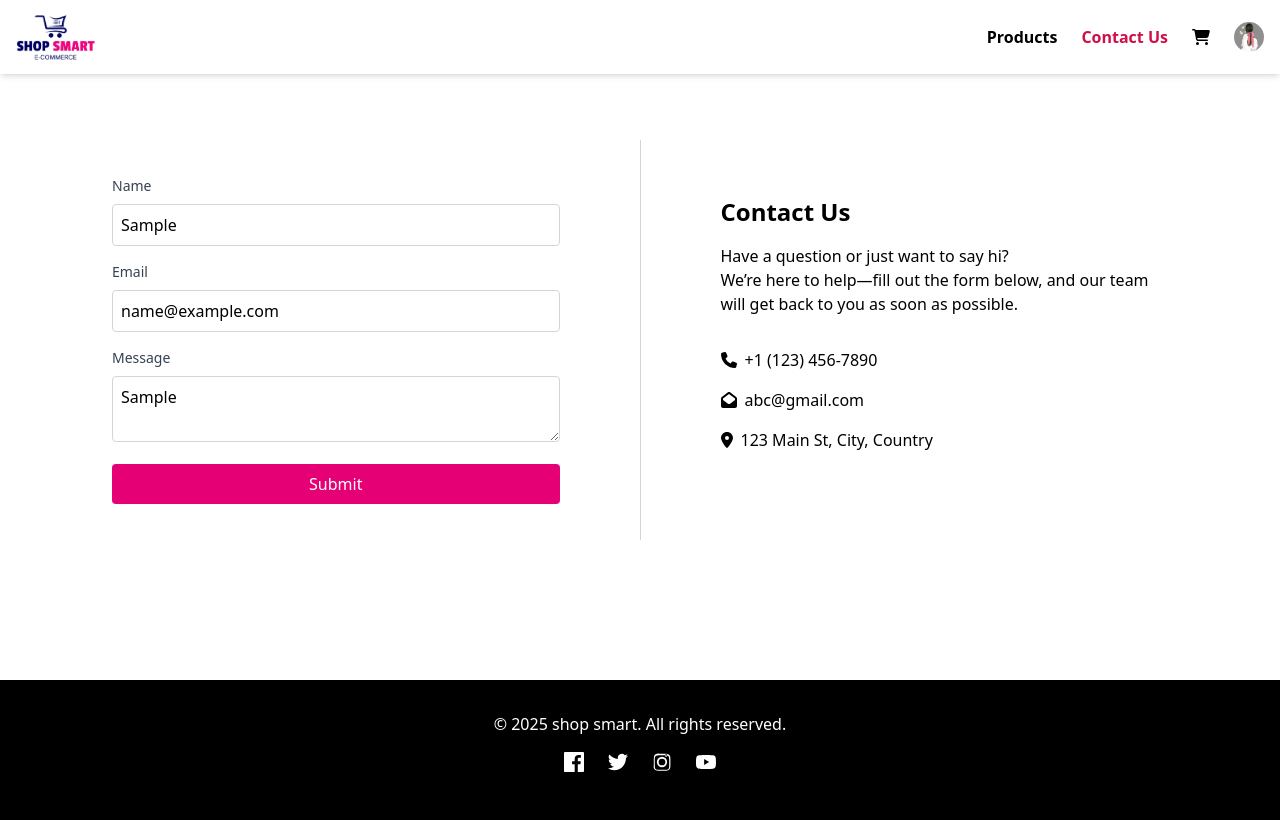
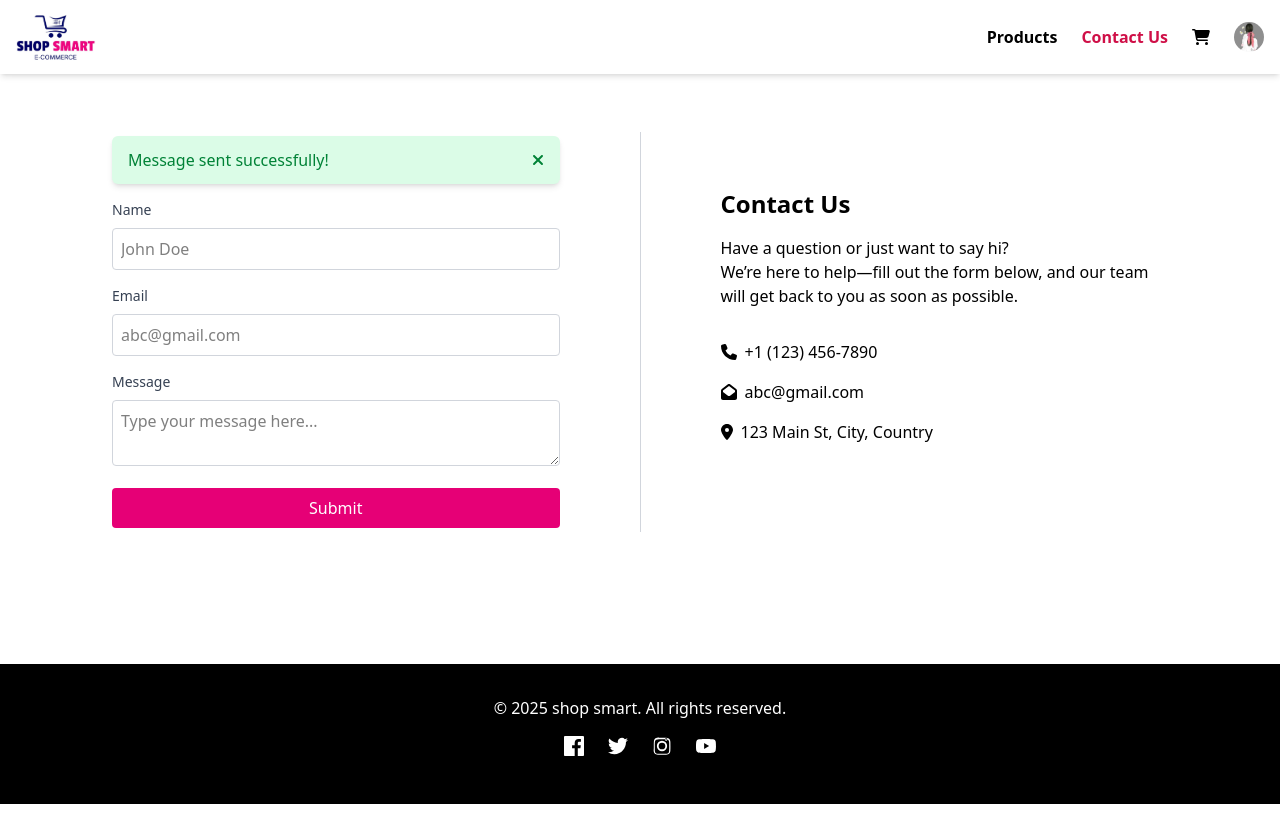
Before and after one commit to RuwandiM/product-showcase, a Next.js app: page /contact in a window 1280 px wide. Both pictures are taken after typing "Sample", "name@example.com", "Sample" into the empty fields and a click on the button "Submit". Built offline with nearby package versions, Linux system fonts and the light colour scheme; no server answers.

Commit message:
fix contact-us form error

```diff
--- a/app/api/contact/route.ts
+++ b/app/api/contact/route.ts
@@ -1,10 +1,9 @@
-import type { NextApiRequest, NextApiResponse } from 'next';
-
-export default function handler(req: NextApiRequest, res: NextApiResponse) {
-  if (req.method === 'POST') {
-    const data = JSON.parse(req.body);
-    console.log("Contact form submission:", data);
-    return res.status(200).json({ message: 'Success' });
-  }
-  res.status(405).end();
+export async function POST(request: Request) {
+  const body = await request.json();
+  const { name, email, message } = body;
+  console.log('Contact Form Submission:', { name, email, message });
+  return new Response(JSON.stringify({ success: true, message: 'Form submitted!' }), {
+    status: 200,
+    headers: { 'Content-Type': 'application/json' },
+  });
 }
--- a/app/contact/page.tsx
+++ b/app/contact/page.tsx
@@ -1,13 +1,12 @@
 "use client"
 import { useState } from 'react';
 import { FontAwesomeIcon } from "@fortawesome/react-fontawesome";
-import { faPhone, faEnvelopeOpen, faLocationDot } from "@fortawesome/free-solid-svg-icons";
+import { faPhone, faEnvelopeOpen, faLocationDot, faXmark } from "@fortawesome/free-solid-svg-icons";
 import Navbar from "../components/Navbar";
 import Footer from "../components/Footer";
 
 const ContactUs = () => {
-
-    const [message, setMessage] = useState('');
+    const [showToast, setShowToast] = useState(false);
 
     const handleSubmit = async (e: any) => {
         e.preventDefault();
@@ -20,16 +19,29 @@ const ContactUs = () => {
             }),
         });
         if (res.ok) {
-            setMessage('Form submitted!');
+            setShowToast(true);
+            e.target.reset();
         }
     };
+
+    const handleClose = () => {
+        setShowToast(false);
+    }
 
     return (
         <>
             <Navbar />
-            <div className="px-4 py-16 sm:px-6 sm:py-24 lg:max-w-7xl lg:px-8">
+            <div className="px-4 py-14 lg:max-w-7xl lg:px-8">
                 <div className="flex flex-col md:flex-row items-center justify-center">
                     <div className="md:w-1/2 w-full p-10 md:p-20">
+                        <div className={`flex items-center justify-between mb-4 rounded-md bg-green-100 px-4 py-3 text-green-700 shadow-md transition-opacity duration-500 ease-in-out ${
+                            showToast ? 'opacity-100' : 'opacity-0'
+                        }`}>
+                            Message sent successfully!
+                            <button onClick={handleClose}>
+                                <FontAwesomeIcon icon={faXmark} className="ml-2 cursor-pointer" />
+                            </button>
+                        </div>
                         <form onSubmit={handleSubmit}>
                             <label className="block text-sm font-medium text-gray-700 mb-2">
                                 Name
@@ -62,7 +74,7 @@ const ContactUs = () => {
                             />
                             <button
                                 type="submit"
-                                className="w-full bg-pink-600 text-white py-2 rounded hover:bg-pink-700 transition duration-300"
+                                className="w-full bg-pink-600 text-white py-2 rounded hover:bg-pink-700 transition duration-300 cursor-pointer"
                             >
                                 Submit
                             </button>
```
